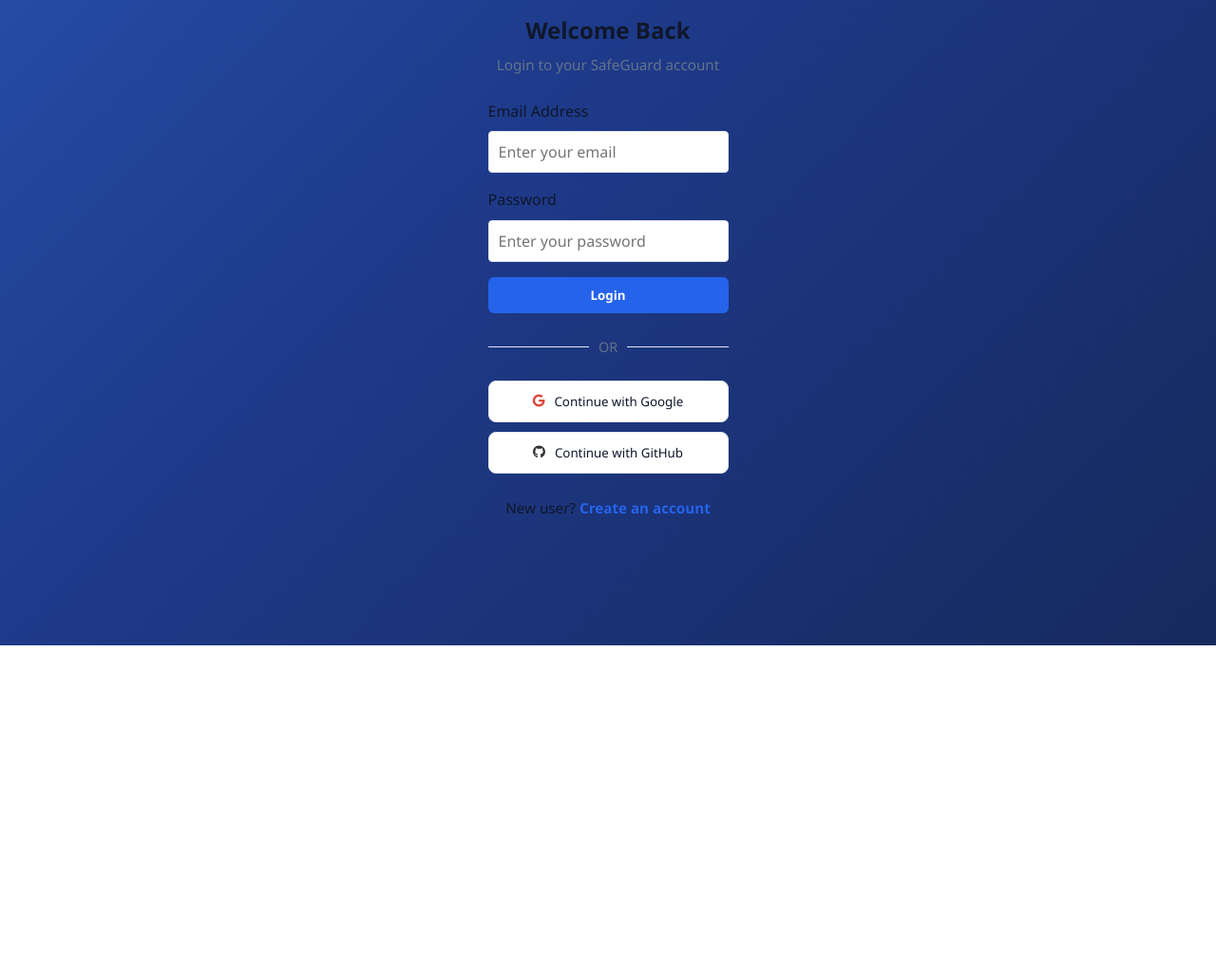
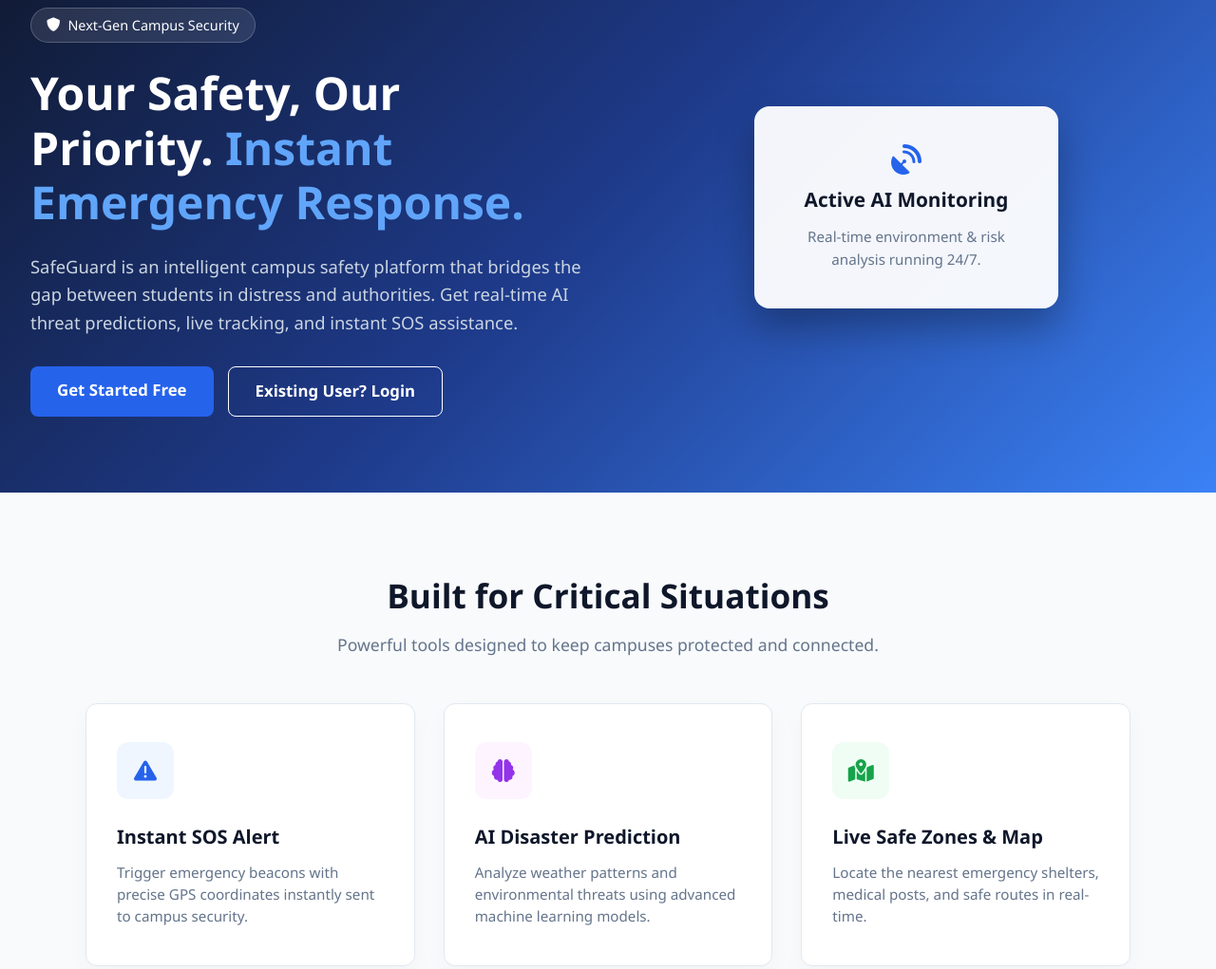
Before and after one commit to vishalsinghaniya142-coder/Smart_Campus_Emerjency_Responce_sytem, a plain HTML site: page frontend/index.html in a window 1280 px wide. Shown: the part 120-1141 px from the top of the page at 95% size. Before the commit the page ends 800 px from the top, so only its background shows below. Drawn offline with Linux system fonts and the light colour scheme.

Commit message:
Initial commit for Smart Emergency System Frontend

```diff
--- /dev/null
+++ b/frontend/css/home.css
@@ -0,0 +1,150 @@
+/* css/home.css */
+.hero-section {
+    background: linear-gradient(135deg, #0f172a, #1e3a8a, #3b82f6);
+    color: white;
+    padding: 8rem 2rem 5rem;
+    display: flex;
+    align-items: center;
+    justify-content: space-between;
+    gap: 40px;
+    flex-wrap: wrap;
+}
+
+.hero-content {
+    flex: 1;
+    max-width: 600px;
+}
+
+.hero-badge {
+    display: inline-flex;
+    align-items: center;
+    gap: 8px;
+    background: rgba(255, 255, 255, 0.1);
+    padding: 6px 16px;
+    border-radius: 20px;
+    font-size: 0.9rem;
+    font-weight: 500;
+    margin-bottom: 1.5rem;
+    border: 1px solid rgba(255, 255, 255, 0.2);
+}
+
+.hero-content h1 {
+    font-size: 3rem;
+    line-height: 1.2;
+    margin-bottom: 1.5rem;
+}
+
+.hero-content h1 span {
+    color: #60a5fa;
+}
+
+.hero-content p {
+    font-size: 1.15rem;
+    color: #cbd5e1;
+    margin-bottom: 2rem;
+    line-height: 1.6;
+}
+
+.hero-buttons {
+    display: flex;
+    gap: 15px;
+}
+
+.btn-lg {
+    padding: 12px 28px;
+    font-size: 1.05rem;
+    border-radius: 8px;
+    font-weight: 600;
+}
+
+.hero-image {
+    flex: 1;
+    display: flex;
+    justify-content: center;
+}
+
+.floating-card {
+    background: rgba(255, 255, 255, 0.95);
+    color: #0f172a;
+    padding: 2.5rem;
+    border-radius: 16px;
+    box-shadow: 0 20px 40px rgba(0,0,0,0.3);
+    max-width: 320px;
+    text-align: center;
+    animation: floatCard 4s ease-in-out infinite;
+}
+
+@keyframes floatCard {
+    0%, 100% { transform: translateY(0); }
+    50% { transform: translateY(-10px); }
+}
+
+.floating-card h3 { margin-bottom: 10px; font-size: 1.3rem; }
+.floating-card p { color: #64748b; font-size: 0.95rem; }
+
+/* Features Section */
+.features-section {
+    padding: 5rem 2rem;
+    background: #f8fafc;
+}
+
+.section-title {
+    text-align: center;
+    margin-bottom: 3rem;
+}
+
+.section-title h2 {
+    font-size: 2.2rem;
+    color: #0f172a;
+    margin-bottom: 10px;
+}
+
+.section-title p {
+    color: #64748b;
+    font-size: 1.1rem;
+}
+
+.features-grid {
+    display: grid;
+    grid-template-columns: repeat(auto-fit, minmax(280px, 1fr));
+    gap: 30px;
+    max-width: 1100px;
+    margin: 0 auto;
+}
+
+.feature-box {
+    background: white;
+    padding: 2.5rem 2rem;
+    border-radius: 12px;
+    box-shadow: 0 10px 25px rgba(0,0,0,0.03);
+    border: 1px solid #e2e8f0;
+    transition: transform 0.3s ease, box-shadow 0.3s ease;
+}
+
+.feature-box:hover {
+    transform: translateY(-5px);
+    box-shadow: 0 15px 30px rgba(0,0,0,0.08);
+}
+
+.f-icon {
+    width: 60px;
+    height: 60px;
+    border-radius: 12px;
+    display: flex;
+    align-items: center;
+    justify-content: center;
+    font-size: 1.5rem;
+    margin-bottom: 1.5rem;
+}
+
+.feature-box h3 {
+    font-size: 1.25rem;
+    color: #0f172a;
+    margin-bottom: 10px;
+}
+
+.feature-box p {
+    color: #64748b;
+    line-height: 1.5;
+    font-size: 0.95rem;
+}
--- a/frontend/index.html
+++ b/frontend/index.html
@@ -3,49 +3,73 @@
 <head>
     <meta charset="UTF-8">
     <meta name="viewport" content="width=device-width, initial-scale=1.0">
-    <title>Login - SafeGuard</title>
+    <title>SafeGuard - Smart Campus Emergency Response System</title>
+    <!-- CSS Links -->
     <link rel="stylesheet" href="css/style.css">
-    <link rel="stylesheet" href="css/login.css">
     <link rel="stylesheet" href="css/navbar.css">
+    <link rel="stylesheet" href="css/footer.css">
+    <link rel="stylesheet" href="css/home.css">
     <link rel="stylesheet" href="https://cdnjs.cloudflare.com/ajax/libs/font-awesome/6.0.0/css/all.min.css">
 </head>
-<body class="auth-bg">
+<body style="display: flex; flex-direction: column; min-height: 100vh; background: #f8fafc;">
+
+    <!-- Navbar -->
     <div id="navbar-placeholder"></div>
 
-    <div class="container form-container">
-        <h2>Welcome Back</h2>
-        <p class="auth-subtitle">Login to your SafeGuard account</p>
+    <!-- Hero Section (Introduction) -->
+    <section class="hero-section">
+        <div class="hero-content">
+            <span class="hero-badge"><i class="fas fa-shield-alt"></i> Next-Gen Campus Security</span>
+            <h1>Your Safety, Our Priority. <span>Instant Emergency Response.</span></h1>
+            <p>SafeGuard is an intelligent campus safety platform that bridges the gap between students in distress and authorities. Get real-time AI threat predictions, live tracking, and instant SOS assistance.</p>
 
-        <form id="login-form">
-            <div class="form-group">
-                <label>Email Address</label>
-                <input type="email" id="email" required placeholder="Enter your email">
+            <div class="hero-buttons">
+                <a href="register.html" class="btn btn-primary btn-lg">Get Started Free</a>
+                <a href="login.html" class="btn btn-outline btn-lg" style="color: white; border-color: white;">Existing User? Login</a>
             </div>
-            <div class="form-group">
-                <label>Password</label>
-                <input type="password" id="password" required placeholder="Enter your password">
+        </div>
+        <div class="hero-image">
+            <div class="floating-card">
+                <i class="fas fa-satellite-dish" style="color: #2563eb; font-size: 2rem; margin-bottom: 10px;"></i>
+                <h3>Active AI Monitoring</h3>
+                <p>Real-time environment & risk analysis running 24/7.</p>
             </div>
-            <button type="submit" class="btn btn-primary w-100">Login</button>
-        </form>
+        </div>
+    </section>
 
-        <!-- Social Login Section -->
-        <div class="auth-divider">
-            <span>OR</span>
+    <!-- Features Section (Kya karta hai app?) -->
+    <section class="features-section">
+        <div class="container">
+            <div class="section-title">
+                <h2>Built for Critical Situations</h2>
+                <p>Powerful tools designed to keep campuses protected and connected.</p>
+            </div>
+
+            <div class="features-grid">
+                <div class="feature-box">
+                    <div class="f-icon" style="background: #eff6ff; color: #2563eb;"><i class="fas fa-exclamation-triangle"></i></div>
+                    <h3>Instant SOS Alert</h3>
+                    <p>Trigger emergency beacons with precise GPS coordinates instantly sent to campus security.</p>
+                </div>
+
+                <div class="feature-box">
+                    <div class="f-icon" style="background: #fdf4ff; color: #9333ea;"><i class="fas fa-brain"></i></div>
+                    <h3>AI Disaster Prediction</h3>
+                    <p>Analyze weather patterns and environmental threats using advanced machine learning models.</p>
+                </div>
+
+                <div class="feature-box">
+                    <div class="f-icon" style="background: #f0fdf4; color: #16a34a;"><i class="fas fa-map-marked-alt"></i></div>
+                    <h3>Live Safe Zones & Map</h3>
+                    <p>Locate the nearest emergency shelters, medical posts, and safe routes in real-time.</p>
+                </div>
+            </div>
         </div>
+    </section>
 
-        <div class="social-login">
-            <button type="button" class="btn btn-outline social-btn" id="google-login">
-                <i class="fab fa-google" style="color: #db4437;"></i> Continue with Google
-            </button>
-            <button type="button" class="btn btn-outline social-btn" id="github-login">
-                <i class="fab fa-github" style="color: #333;"></i> Continue with GitHub
-            </button>
-        </div>
-
-        <p class="auth-footer">New user? <a href="register.html">Create an account</a></p>
-    </div>
+    <!-- Footer -->
+    <div id="footer-placeholder"></div>
 
     <script src="js/main.js"></script>
-    <script src="js/login.js"></script>
 </body>
 </html>
```
